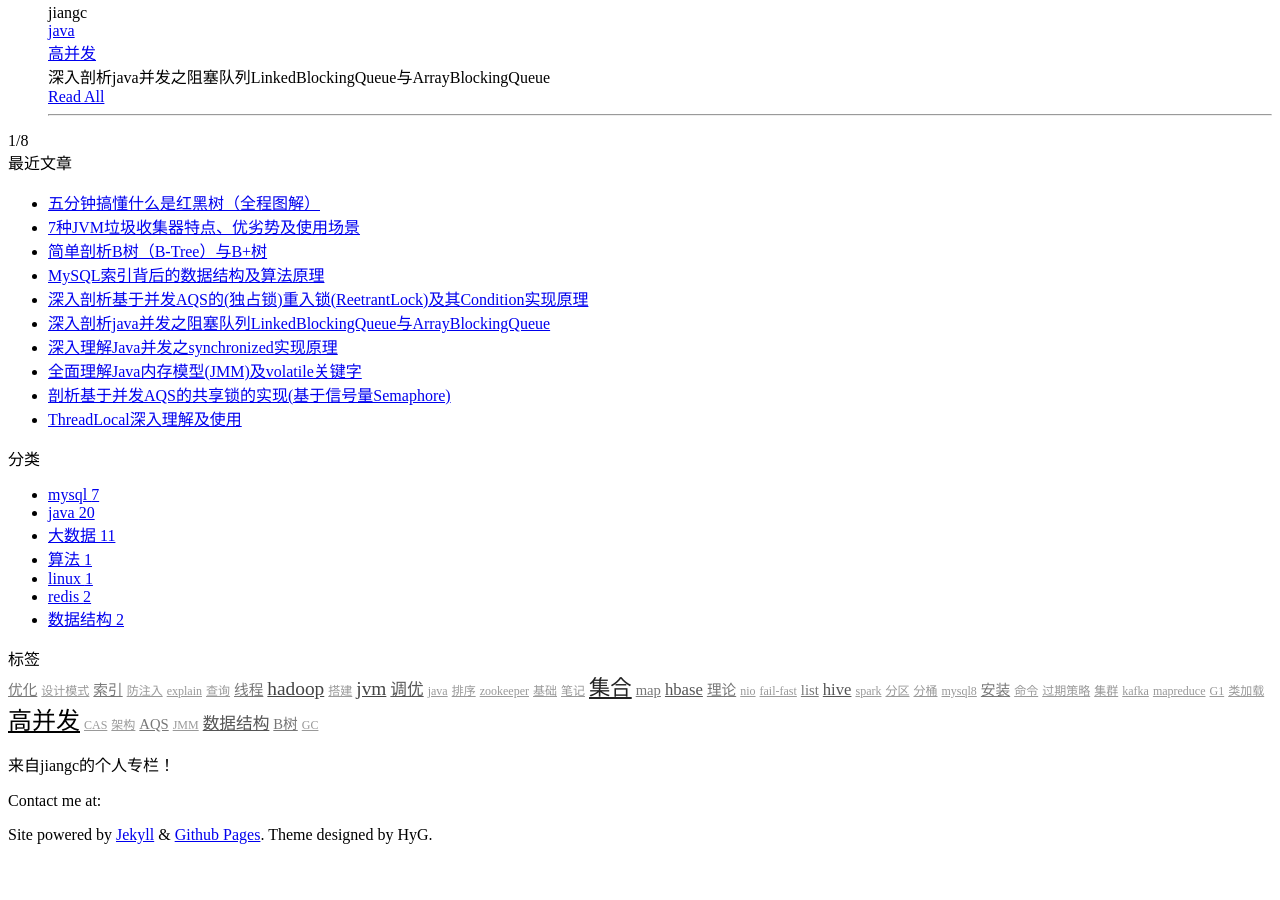
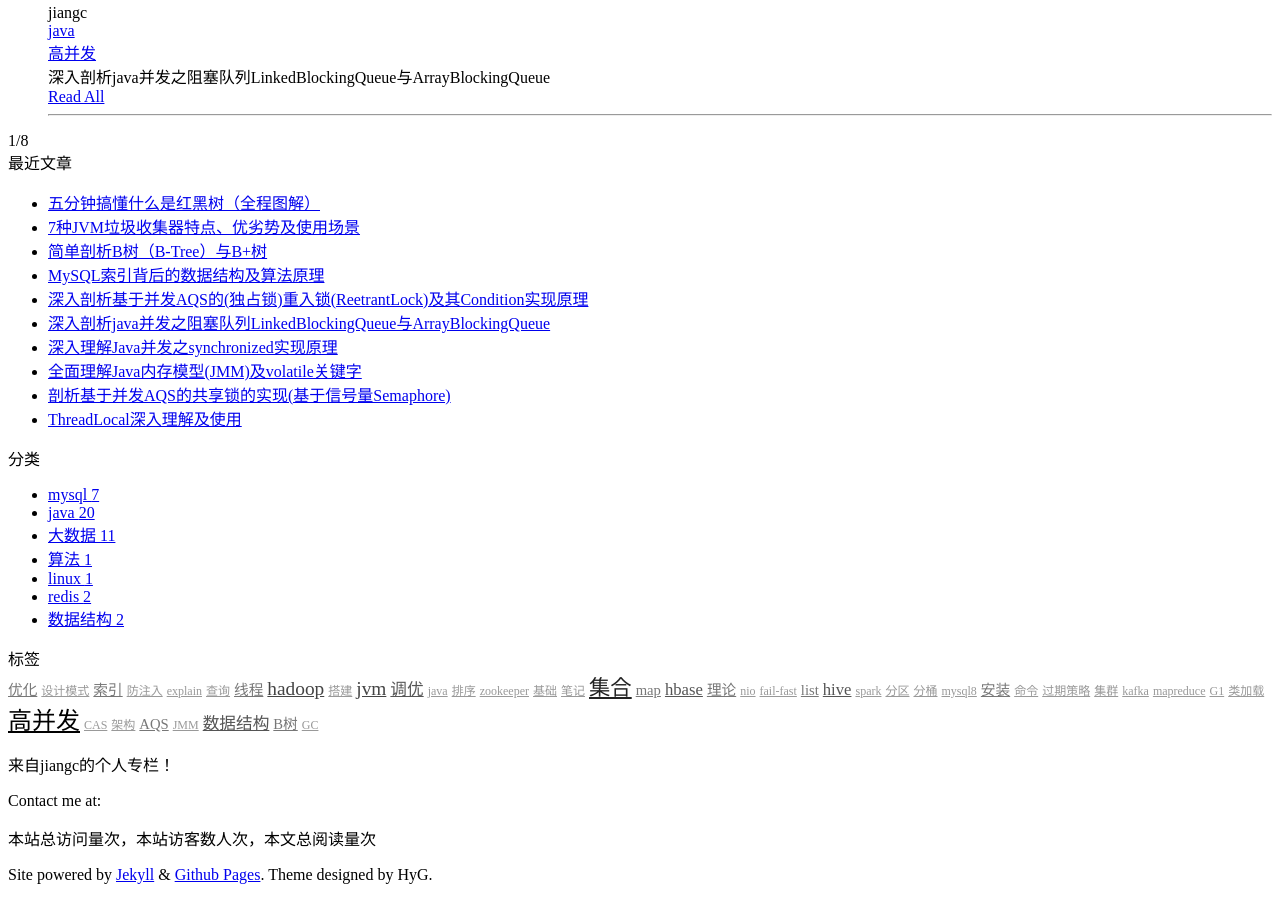
Before and after one commit to 275593469/275593469.github.io, a Jekyll site: the page built from index.html, in a window 1280 px wide and 900 px high, scrolled down 1479 px. Built offline with Jekyll 4.4.1, drawn with Linux system fonts in a browser that asks for light colours; the list of posts is cut into pages by our own code; comment, search, counter and statistics services are not loaded; before the commit the page ends 2339 px from its top, so only the background shows below that.

Commit message:
add busuanzi

```diff
--- a/_includes/footer.html
+++ b/_includes/footer.html
@@ -17,9 +17,9 @@
             <a href="https://www.linkedin.com/in/{{site.linkedIn_username}}" title="LinkedIn"><i class="fa fa-linkedin" aria-hidden="true"></i></a> {% endif %} {% if site.dribbble_username %}
             <a href=" https://dribbble.com/{{site.dribbble_username}}" title="Dribbble"><i class="fa fa-dribbble" aria-hidden="true"></i></a> {% endif %}
         </p>
-        <!--<p>-->
-            <!--本站总访问量<span id="busuanzi_value_site_pv"></span>次，本站访客数<span id="busuanzi_value_site_uv"></span>人次，本文总阅读量<span id="busuanzi_value_page_pv"></span>次-->
-        <!--</p>-->
+        <p>
+            本站总访问量<span id="busuanzi_value_site_pv"></span>次，本站访客数<span id="busuanzi_value_site_uv"></span>人次，本文总阅读量<span id="busuanzi_value_page_pv"></span>次
+        </p>
         <p class="power">
             <span>
                 Site powered by <a href="https://jekyllrb.com/" target="_blank">Jekyll</a> & <a href="https://pages.github.com/" target="_blank">Github Pages</a>.
@@ -30,4 +30,4 @@
         </p>
     </div>
 </footer>
-<!--<script async src="https://dn-lbstatics.qbox.me/busuanzi/2.3/busuanzi.pure.mini.js"></script>-->
+<script async src="//busuanzi.ibruce.info/busuanzi/2.3/busuanzi.pure.mini.js"></script>
```
